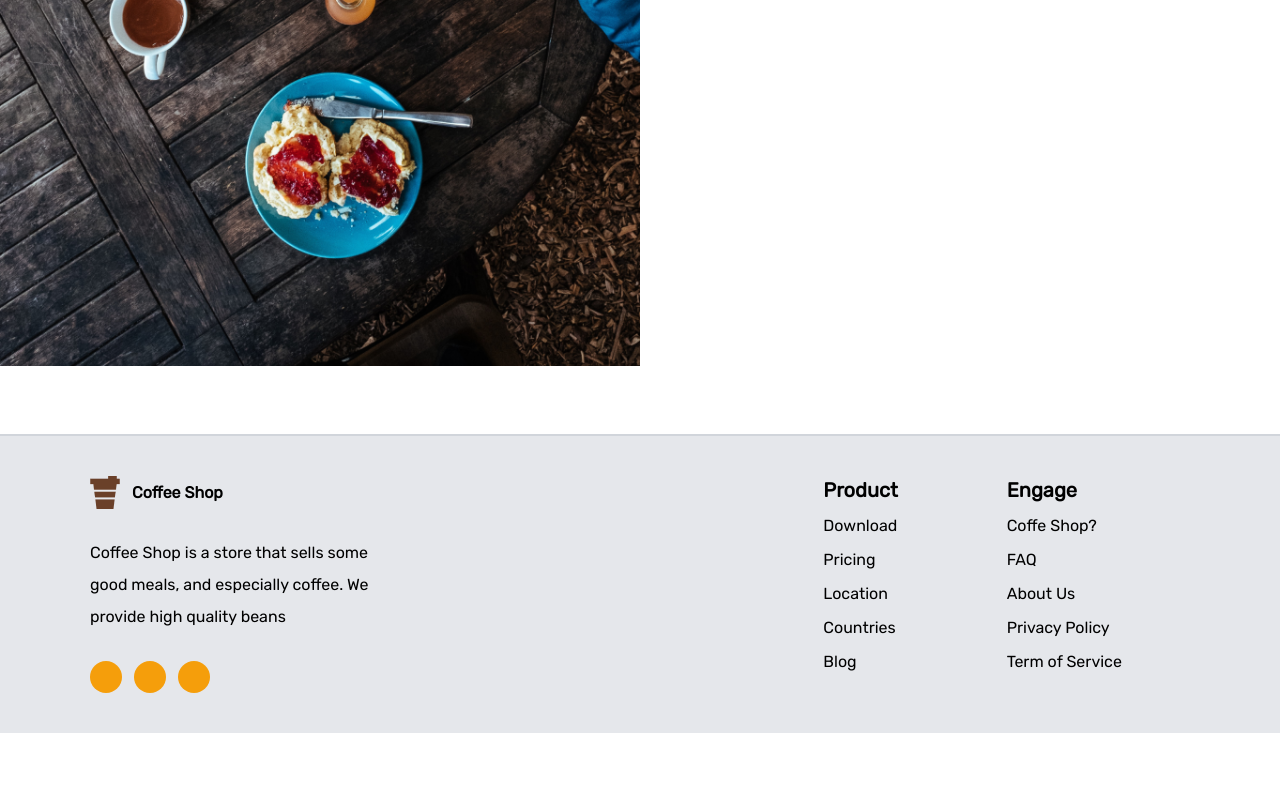
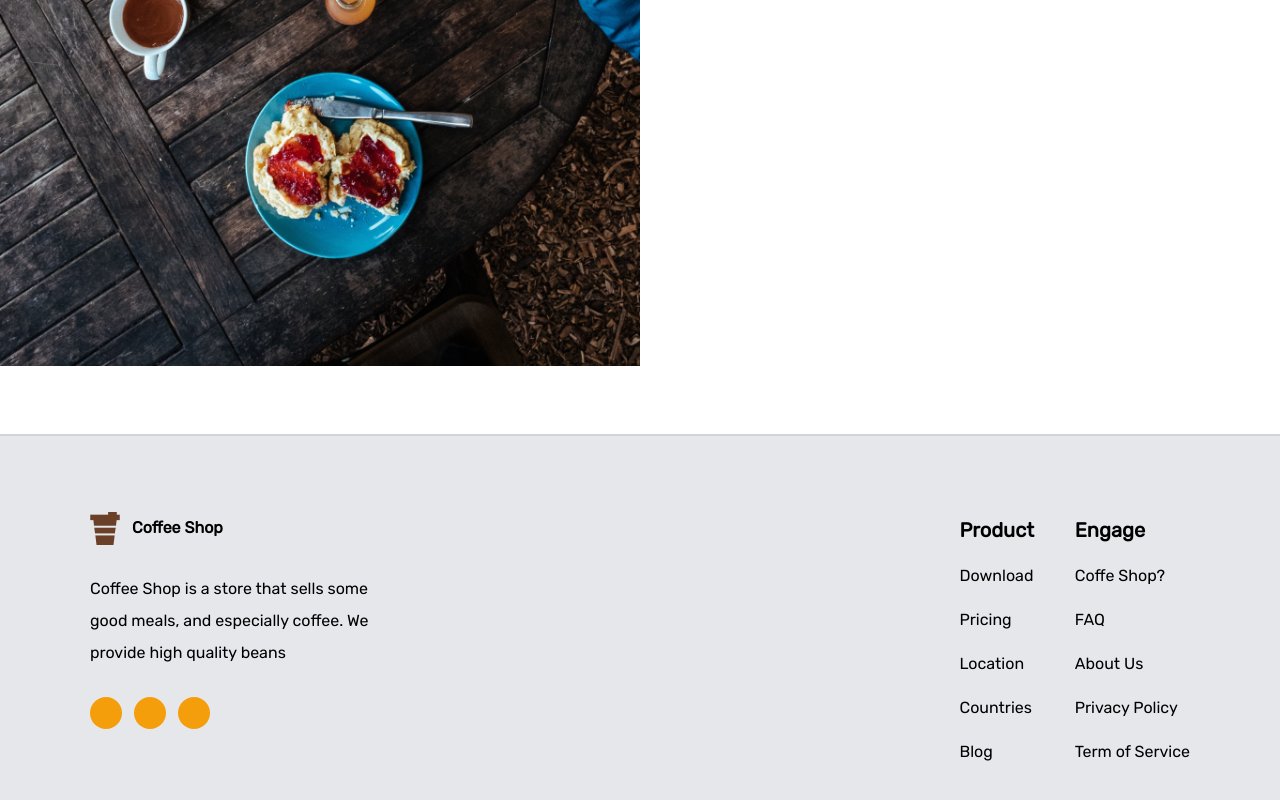
Before and after one commit to ekaadwar/batch22-frontend-intermediate, a React (Create React App) app: page /login in a window 1280 px wide. Shown: the part 666-1466 px from the top of the page. Before the commit the page ends 1399 px from the top, so only its background shows below. Built offline with nearby package versions, Linux system fonts and the light colour scheme; no server answers.

Commit message:
Make responsive in footer

```diff
--- a/src/components/sections/Footer.js
+++ b/src/components/sections/Footer.js
@@ -6,8 +6,8 @@ class Footer extends React.Component {
       <>
         <footer className="bg-gray-200 py-10 border-t-2 border-gray-300">
           <div className="container mx-auto">
-            <div className="flex">
-              <div className="flex-1 space-y-7">
+            <div className="flex flex-col lg:flex-row lg:justify-between items-center space-y-10">
+              <div className="space-y-7">
                 <div className="flex items-center">
                   <img src={this.props.image} alt="Coffee Shop" />
                   <h4 className="text-l font-bold ml-3">Coffee Shop</h4>
@@ -28,9 +28,9 @@ class Footer extends React.Component {
                   </div>
                 </div>
               </div>
-              <div className="flex-1 flex justify-end">
-                <div className="w-2/3">
-                  <div className="foot-info grid grid-cols-2">
+              <div className="flex">
+                <div>
+                  <div className="grid grid-cols-2 gap-y-5">
                     <div className="text-xl font-bold">Product</div>
                     <div className="text-xl font-bold">Engage</div>
                     <div>Download</div>
```
